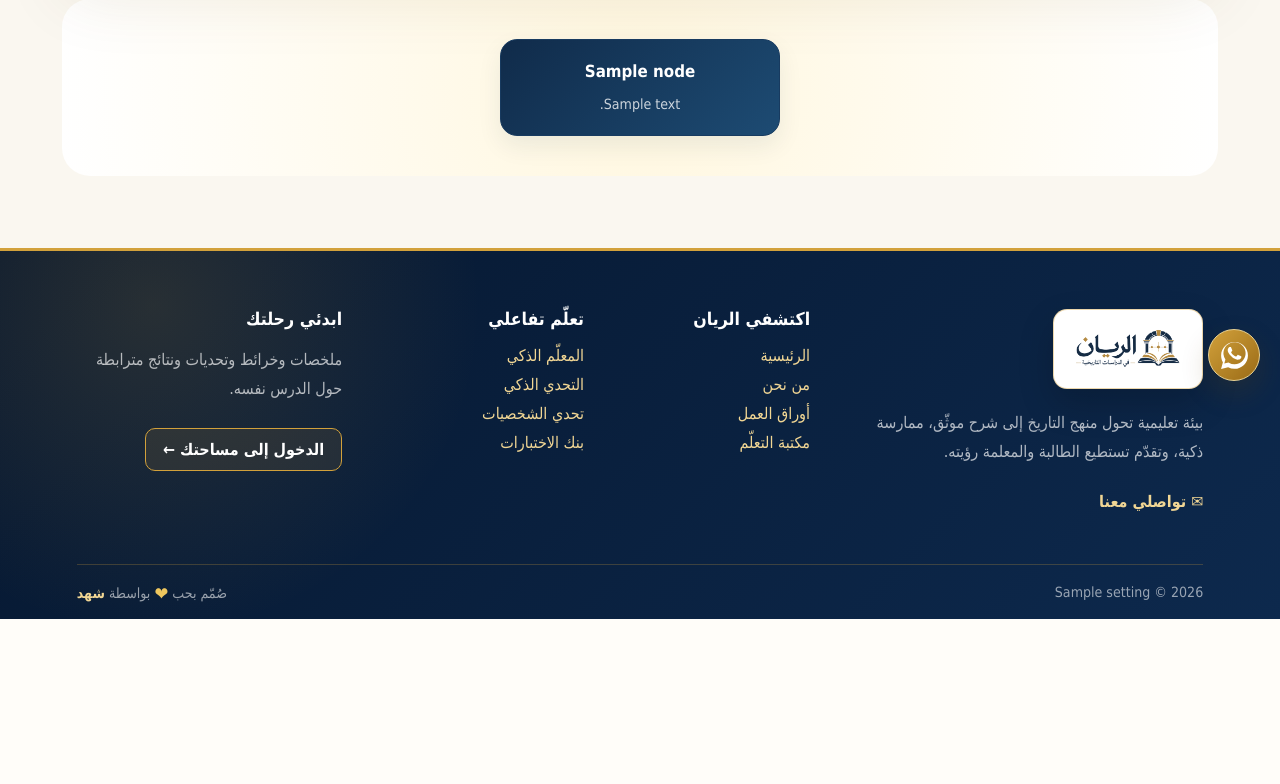
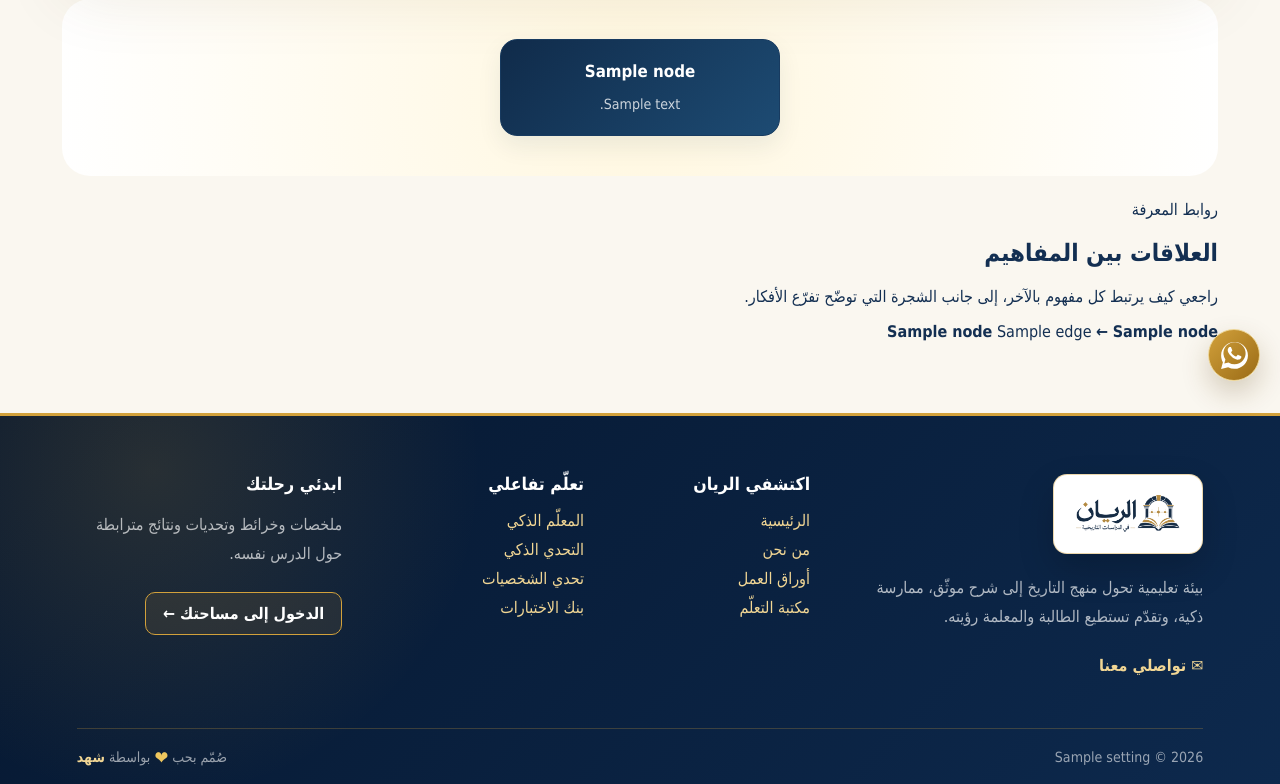
Before and after one commit to Shahd-Mohammed/alrayyan-history-platform, a Flask app: page /learn/maps/1 in a window 1280 px wide. Shown: the part 399-1183 px from the top of the page. Before the commit the page ends 1018 px from the top, so only its background shows below. Run offline with Flask 3, Linux system fonts and the light colour scheme; a user stored in the database is signed in; tables that the repository leaves empty hold one stand-in row (values such as "Sample post").

Commit message:
Add lesson relationship list to concept map preview

```diff
--- a/alrayyan/templates/learning/concept_map.html
+++ b/alrayyan/templates/learning/concept_map.html
@@ -44,4 +44,23 @@ document.addEventListener("DOMContentLoaded",function(){
  nodes.forEach(node=>{if(!visited.has(node.dataset.mapNode)){const item=render(node.dataset.mapNode,"فرع مستقل");if(item)tree.appendChild(item);}});
  canvas.replaceChildren(tree);
 });
-</script>{% endif %}</main>{% include '_platform_footer.html' %}</body></html>
+</script>
+<section class="map-relations-panel" aria-label="العلاقات بين مفاهيم الدرس">
+  <div class="map-relations-heading">
+    <span>روابط المعرفة</span>
+    <h2>العلاقات بين المفاهيم</h2>
+    <p>راجعي كيف يرتبط كل مفهوم بالآخر، إلى جانب الشجرة التي توضّح تفرّع الأفكار.</p>
+  </div>
+  <div class="map-relations-list">
+    {% for edge in concept_map.edges %}
+    <article class="map-relation-card">
+      <strong>{{ edge.source_node.label }}</strong>
+      <span class="map-relation-link">{{ edge.label or 'يرتبط بـ' }} <b>←</b></span>
+      <strong>{{ edge.target_node.label }}</strong>
+    </article>
+    {% else %}
+    <p class="learning-empty">لا توجد علاقات إضافية محفوظة لهذه الخريطة حتى الآن.</p>
+    {% endfor %}
+  </div>
+</section>
+{% endif %}</main>{% include '_platform_footer.html' %}</body></html>
```
